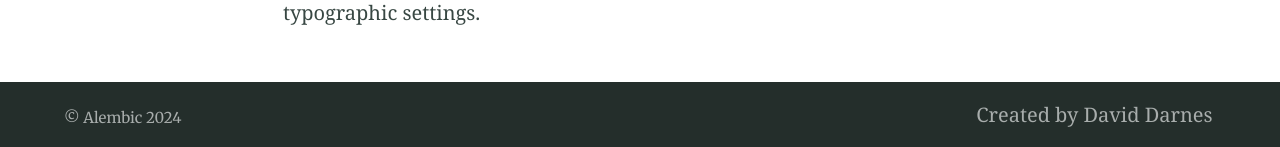
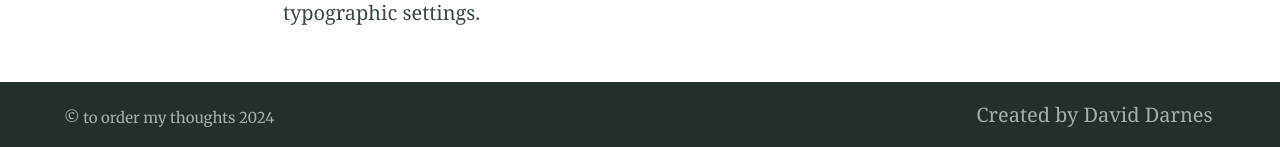
Before and after one commit to me-pierce/me-pierce.github.io, a Jekyll site: the page built from index.md, in a window 1280 px wide and 900 px high, scrolled down 4872 px. Shown: the part 750-897 px from the top of the window. Built offline with Jekyll 4.4.1, drawn with Linux system fonts in a browser that asks for light colours.

Commit message:
Update _config.yml
trying to change the title

```diff
--- a/_config.yml
+++ b/_config.yml
@@ -93,7 +93,7 @@
 # 7. Site settings
 encoding: utf-8 # Make sure the encoding is right
 lang: en-GB # Set the site language
-title: "Alembic" # Site name or title, also used in jekyll-seo-tag
+title: "to order my thoughts" # Site name or title, also used in jekyll-seo-tag
 logo: "/assets/logos/logo.svg" # Site logo, also used in jekyll-seo-tag
 description: "Alembic is a starting point for Jekyll projects. Rather than starting from scratch, this boilerplate is designed to get the ball rolling immediately" # Site description and default description, also used in jekyll-seo-tag
 url: "https://alembic.darn.es" # Site url, also used in jekyll-seo-tag
```
